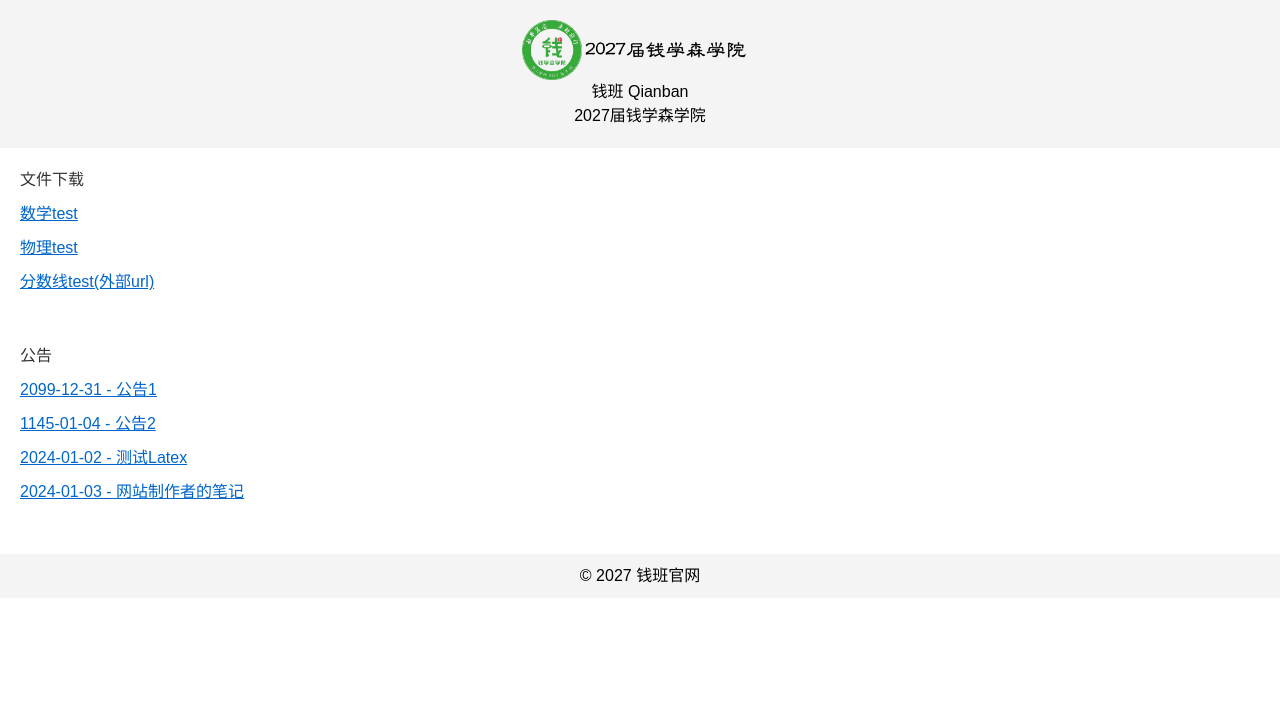
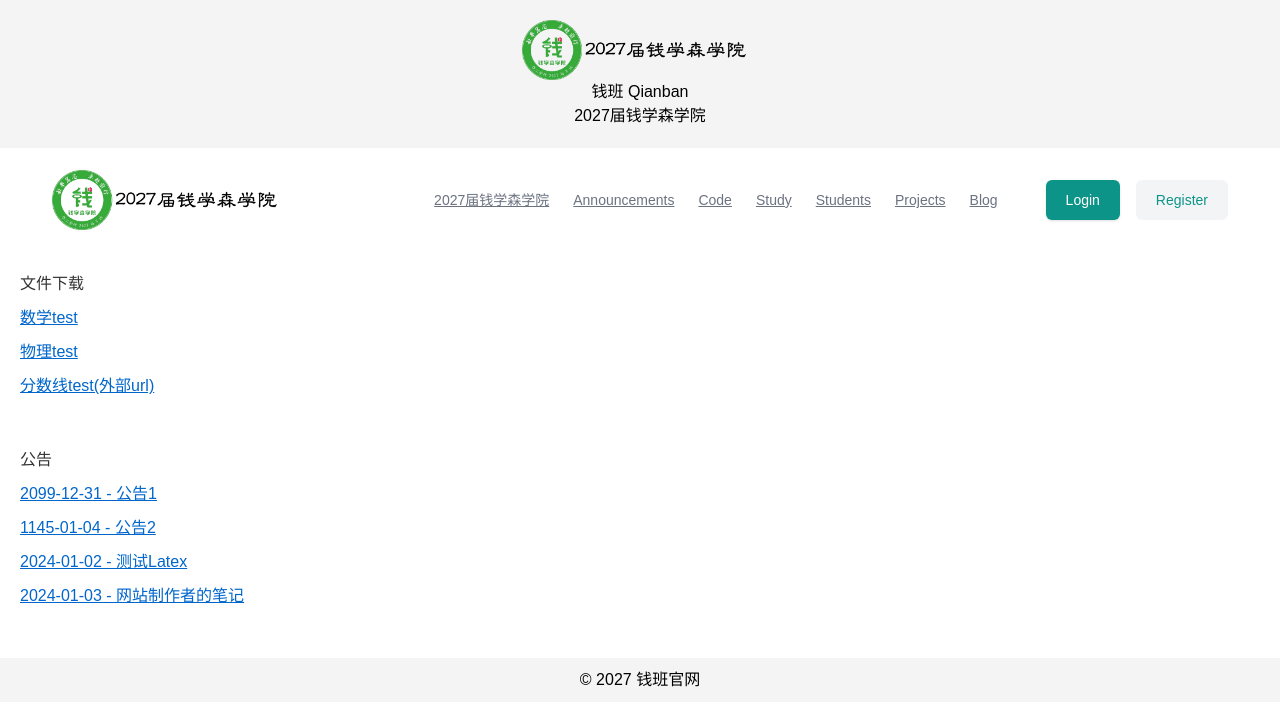
Before and after one commit to QB2027/QB2027.github.io, a plain HTML site: page index.html in a window 1280 px wide. Drawn offline with nearby package versions, Linux system fonts and the light colour scheme.

Commit message:
Update index

```diff
--- a/index.html
+++ b/index.html
@@ -14,6 +14,87 @@
     <img src="logo.png" alt="钱班 Logo" class="logo">
     <h1>钱班 Qianban</h1>
     <p>2027届钱学森学院</p>
+  </header>
+  <header class="bg-white">
+    <div class="mx-auto max-w-screen-xl px-4 sm:px-6 lg:px-8">
+      <div class="flex h-16 items-center justify-between">
+        <div class="flex-1 md:flex md:items-center md:gap-12">
+          <a class="block text-teal-600" href="#">
+            <span class="sr-only">2027届钱学森学院</span>
+            <img src="logo.png" alt="钱班 Logo" class="logo">
+          </a>
+        </div>
+
+        <div class="md:flex md:items-center md:gap-12">
+          <nav aria-label="Global" class="hidden md:block">
+            <ul class="flex items-center gap-6 text-sm">
+              <li>
+                <a class="text-gray-500 transition hover:text-gray-500/75" href="#"> 2027届钱学森学院 </a>
+              </li>
+
+              <li>
+                <a class="text-gray-500 transition hover:text-gray-500/75" href="#"> Announcements </a>
+              </li>
+
+              <li>
+                <a class="text-gray-500 transition hover:text-gray-500/75" href="#"> Code </a>
+              </li>
+
+              <li>
+                <a class="text-gray-500 transition hover:text-gray-500/75" href="#"> Study </a>
+              </li>
+
+              <li>
+                <a class="text-gray-500 transition hover:text-gray-500/75" href="#"> Students </a>
+              </li>
+
+              <li>
+                <a class="text-gray-500 transition hover:text-gray-500/75" href="#"> Projects </a>
+              </li>
+
+              <li>
+                <a class="text-gray-500 transition hover:text-gray-500/75" href="#"> Blog </a>
+              </li>
+            </ul>
+          </nav>
+
+          <div class="flex items-center gap-4">
+            <div class="sm:flex sm:gap-4">
+              <a
+                class="rounded-md bg-teal-600 px-5 py-2.5 text-sm font-medium text-white shadow"
+                href="#"
+              >
+                Login
+              </a>
+
+              <div class="hidden sm:flex">
+                <a
+                  class="rounded-md bg-gray-100 px-5 py-2.5 text-sm font-medium text-teal-600"
+                  href="#"
+                >
+                  Register
+                </a>
+              </div>
+            </div>
+
+            <div class="block md:hidden">
+              <button class="rounded bg-gray-100 p-2 text-gray-600 transition hover:text-gray-600/75">
+                <svg
+                  xmlns="http://www.w3.org/2000/svg"
+                  class="size-5"
+                  fill="none"
+                  viewBox="0 0 24 24"
+                  stroke="currentColor"
+                  stroke-width="2"
+                >
+                  <path stroke-linecap="round" stroke-linejoin="round" d="M4 6h16M4 12h16M4 18h16" />
+                </svg>
+              </button>
+            </div>
+          </div>
+        </div>
+      </div>
+    </div>
   </header>
 
   <!-- 文件下载区 -->
```
